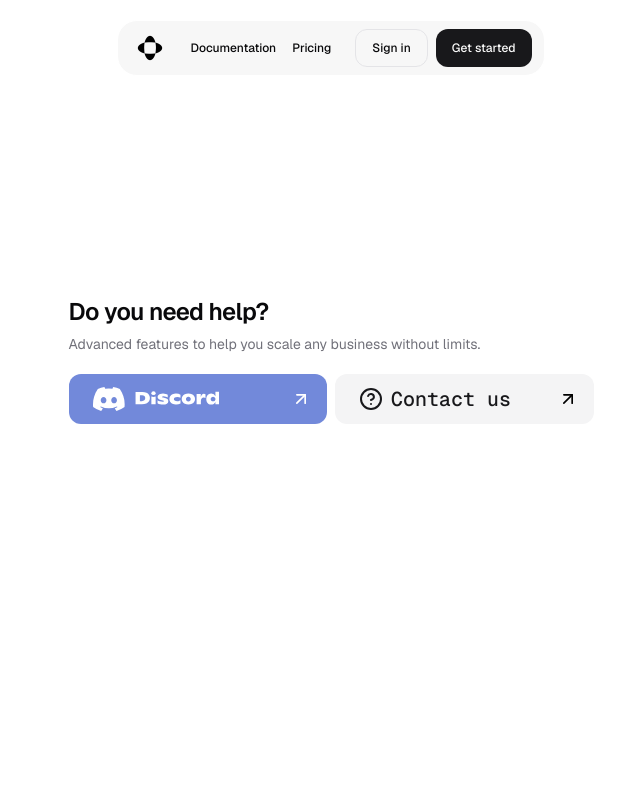
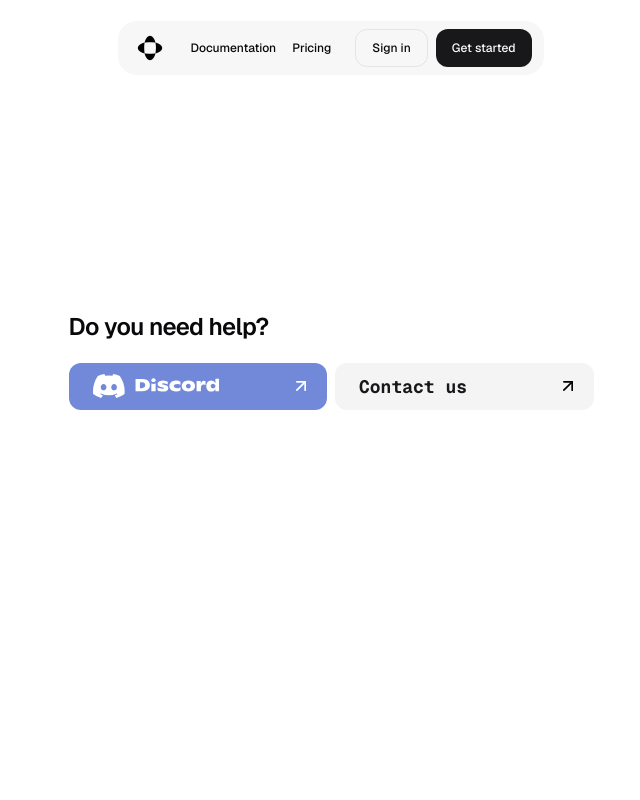
Before and after one commit to Measurely-dev/Measurely, a Next.js app in the folder frontend/: page /help in a window 1280 px wide. Shown: the top 800 px of the page, without its empty margins (309-949 px from the left). Built offline with nearby package versions, Linux system fonts and the light colour scheme.

Commit message:
frontend: website help page

```diff
--- a/frontend/src/app/(website)/help/page.tsx
+++ b/frontend/src/app/(website)/help/page.tsx
@@ -41,8 +41,7 @@ export default function Help() {
       color: "",
       text: "black",
       icon: (
-        <div className="font-mono font-medium text-[20px] text-primary flex felx-row gap-2 items-center">
-          <HelpCircle />
+        <div className="font-mono !text-[18px] text-primary font-bold flex felx-row gap-2 items-center">
           Contact us
         </div>
       ),
@@ -55,9 +54,6 @@ export default function Help() {
         <Card className="w-[525px] mx-auto my-auto !rounded-2xl !p-0 border-none !pb-20">
           <CardHeader className="!m-0 p-0">
             <CardTitle className="text-2xl"> Do you need help?</CardTitle>
-            <CardDescription>
-              Advanced features to help you scale any business without limits.
-            </CardDescription>
           </CardHeader>
           <CardContent className="flex flex-row gap-2 w-full !p-0 mt-5">
             {help.map((help, i) => {
--- a/frontend/src/components/dashboard/layout/topbar/dropdown.tsx
+++ b/frontend/src/components/dashboard/layout/topbar/dropdown.tsx
@@ -11,10 +11,10 @@ import {
   DropdownMenuTrigger,
 } from "@/components/ui/dropdown-menu";
 import { UserContext } from "@/dashContext";
+import Link from "next/link";
 import { useRouter } from "next/navigation";
 import { ReactNode, useContext } from "react";
 import { ArrowUpRight } from "react-feather";
-import SettingDialog from "../../settings/settingDialog";
 
 function Capitalize(str: string) {
   return str.charAt(0).toUpperCase() + str.slice(1);
@@ -36,9 +36,7 @@ export default function AvatarDropdown(props: { children: ReactNode }) {
           </DropdownMenuLabel>
           <DropdownMenuLabel className="py-0 text-xs font-normal text-secondary">
             {user?.email === "" ? (
-              <div
-                className="cursor hover:text-blue-500 cursor-pointer select-none"
-              >
+              <div className="cursor hover:text-blue-500 cursor-pointer select-none">
                 Add your email in the settings
               </div>
             ) : (
@@ -55,9 +53,11 @@ export default function AvatarDropdown(props: { children: ReactNode }) {
             <ArrowUpRight className="h-3 w-3" />
           </DropdownMenuShortcut>
         </DropdownMenuItem>
-        <DropdownMenuItem className="rounded-xl p-2 px-3 text-sm font-normal">
-          Support
-        </DropdownMenuItem>
+        <Link href="/help">
+          <DropdownMenuItem className="rounded-xl p-2 px-3 text-sm font-normal">
+            Support
+          </DropdownMenuItem>
+        </Link>
         <DropdownMenuSeparator />
         <button
           className="w-full"
```
